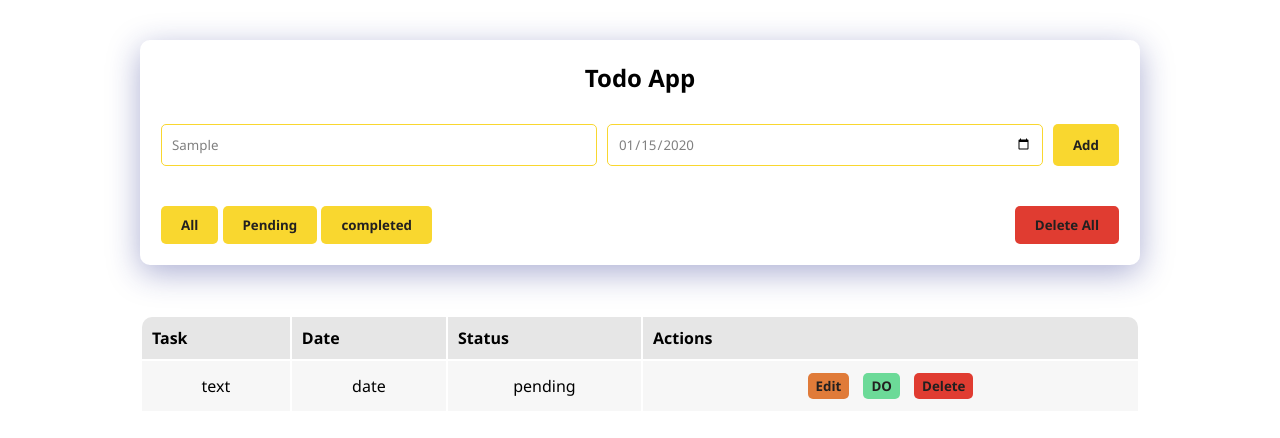
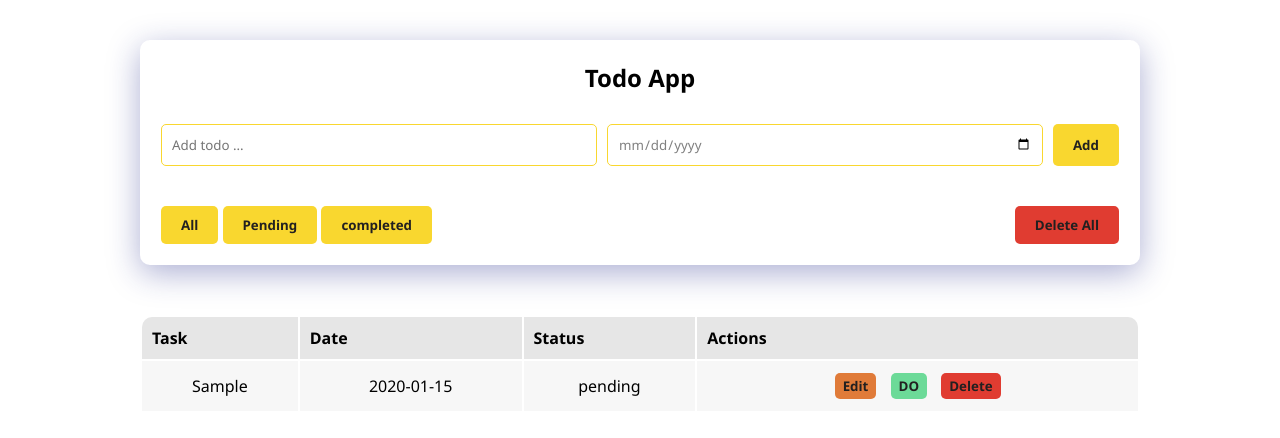
Before and after one commit to dictawtor/jslern, a website: page js learn/todo/todo.html in a window 1280 px wide. Both pictures are taken after typing "Sample", "2020-01-15" into the empty fields and a click on the button "Add". Drawn offline with Linux system fonts and the light colour scheme.

Commit message:
add delete all hand

```diff
--- a/js learn/todo/app.js
+++ b/js learn/todo/app.js
@@ -2,12 +2,16 @@ const taskInput = document.getElementById("task-input");
 const dateInput = document.getElementById("date-input");
 const addbutton = document.getElementById("add-button");
 const alertMessage = document.getElementById("alert-message");
+const todosBody = document.querySelector("tbody");
+const deletAllButton = document.getElementById ("deleteAll")
 
-const todos = [];
+const todos = JSON.parse(localStorage.getItem("todos")) || [];
+
 const generateId = () => {
-  return Math.round(Math.random() * Math.random()*Math.pow(10, 15)).toString();
-
-}
+  return Math.round(
+    Math.random() * Math.random() * Math.pow(10, 15)
+  ).toString();
+};
 
 const showAlert = (message, type) => {
   alertMessage.innerHTML = "";
@@ -22,24 +26,55 @@ const showAlert = (message, type) => {
   }, 2000);
 };
 
-const
+const saveTolocalstorage = () => {
+  localStorage.setItem("todos", JSON.stringify(todos));
+};
+
+const displayTodos = () => {
+  todosBody.innerHTML = ""
+  if (!todos.length) {
+    todosBody.innerHTML = "<tr><td colspan = '4'> No Task Found</td></tr>";
+    return;
+  }
+  todos.forEach((todo) => {
+    todosBody.innerHTML += `
+    <tr>
+          <td>${todo.task}</td>
+            <td>${todo.date || "NO date"}</td>
+            <td>${todo.comleted ? "Completed" : "pending"}</td>
+            <td>
+                <button>Edit</button>
+                <button>DO</button>
+                <button>Delete</button>
+          </td>
+    </tr> `
+  });
+};
+
 const addHandler = () => {
   const task = taskInput.value;
   const date = dateInput.value;
   const todo = {
-    id : generateId(),
+    id: generateId(),
     task,
     date,
     completed: false,
   };
   if (task) {
     todos.push(todo);
+    saveTolocalstorage();
+    displayTodos()
     taskInput.value = "";
     dateInput.value = "";
     console.log(todos);
-    showAlert("todo added sucssesfuly " , "success")
+    showAlert("todo added sucssesfuly ", "success");
   } else {
-    showAlert("Please enter a todo! ", "error")
+    showAlert("Please enter a todo! ", "error");
   }
 };
+
+
+
+window.addEventListener("load" , displayTodos)
 addbutton.addEventListener("click", addHandler);
+deletAllButton.addEventListener("click" , deleteAllHandler)
--- a/js learn/todo/todo.html
+++ b/js learn/todo/todo.html
@@ -37,16 +37,7 @@
                 </tr>
             </thead>
             <tbody>
-                <tr>
-                     <td>text</td>
-                     <td>date</td>
-                     <td>pending</td>
-                     <td>
-                        <button>Edit</button>
-                         <button>DO</button>
-                          <button>Delete</button>
-                     </td>
-                </tr>
+
             </tbody>
         </table>
     </div>
```
